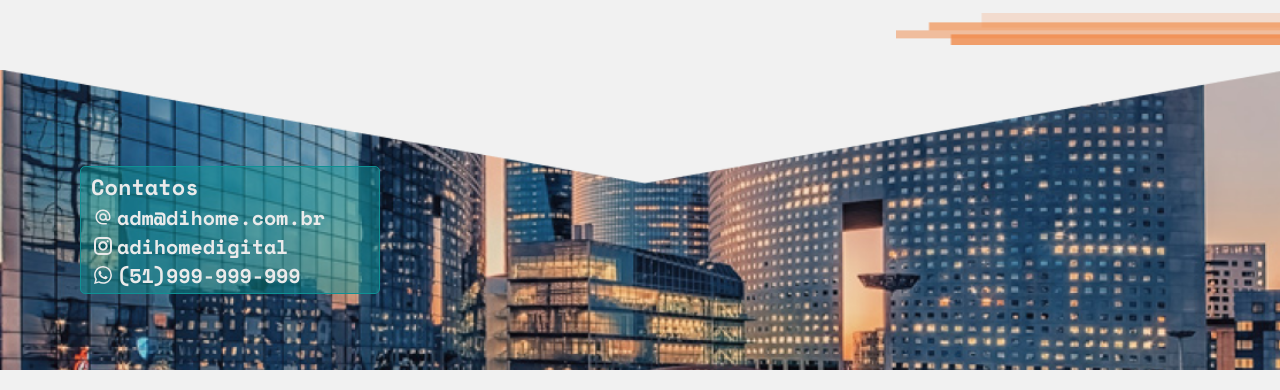
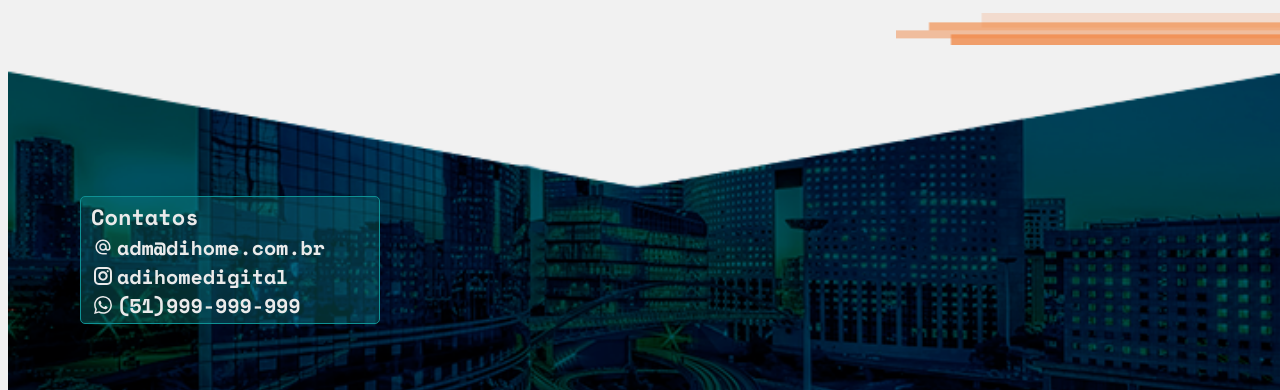
Before and after one commit to rodhardt/dihome-capstone-q2g2, a React (Create React App) app: page / in a window 1280 px wide. Shown: the part 1028-1418 px from the top of the page. Built offline with nearby package versions, Linux system fonts and the light colour scheme; no server answers.

Commit message:
feat: footer updated

```diff
--- a/src/components/Footer/styles.ts
+++ b/src/components/Footer/styles.ts
@@ -1,14 +1,16 @@
 import styled from "styled-components";
 
-import cityFooter from "../../assets/Images/cityFooter.png";
+import bannerCidade from "../../assets/Images/banner-cidade.png";
 
 export const FooterStyled = styled.footer`
-  background-image: url(${cityFooter});
+  background-image: url(${bannerCidade});
   width: 100%;
-  height: calc(100vw * 520 / 1114);
-  max-height: 300px;
+  height: calc(100vw * 200 / 718);
+  min-height: 200px;
+  max-height: 320px;
   background-size: cover;
   background-repeat: no-repeat;
+  background-position-x: calc(50% + 8px);
   color: #eaeaea;
   font-weight: bold;
   display: flex;
@@ -16,12 +18,12 @@ export const FooterStyled = styled.footer`
   padding-left: 20px;
 
   .footer-card {
-    background-color: #0f919480;
+    background-color: #0f919450;
     border: 1px solid var(--darkBlue);
     border-radius: 5px;
-    width: 165px;
+    width: 160px;
     padding: 3px 10px;
-    transform: translateY(10px);
+    transform: translateY(30px);
   }
 
   h4 {
@@ -51,7 +53,7 @@ export const FooterStyled = styled.footer`
     font-size: 10px;
   }
 
-  @media screen and (min-width: 520px) {
+  @media screen and (min-width: 680px) {
     .footer-card {
       width: 250px;
     }
@@ -68,7 +70,7 @@ export const FooterStyled = styled.footer`
     }
   }
 
-  @media screen and (min-width: 800px) {
+  @media screen and (min-width: 980px) {
     padding-left: 80px;
 
     .footer-card {
```
Also changed, not shown: src/assets/Images/banner-cidade-top.png (added), src/assets/Images/banner-cidade.png (added).
